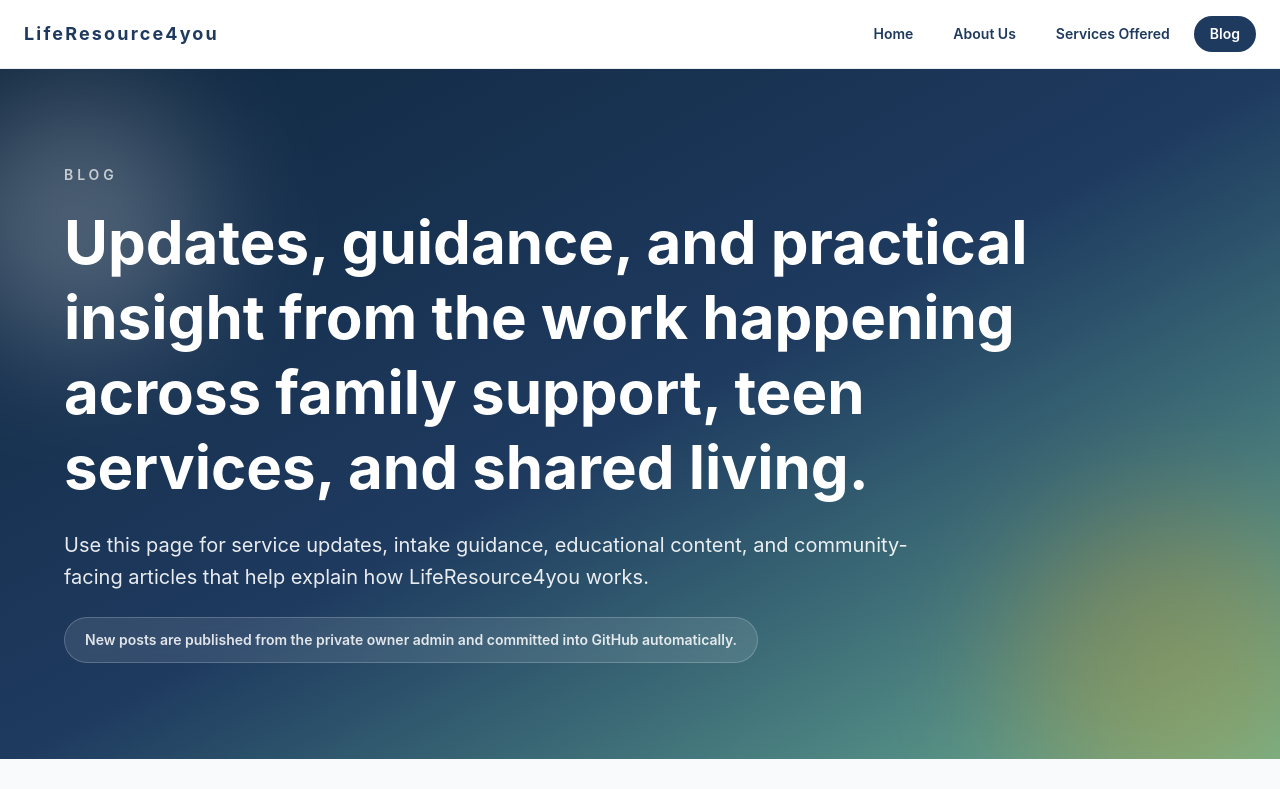
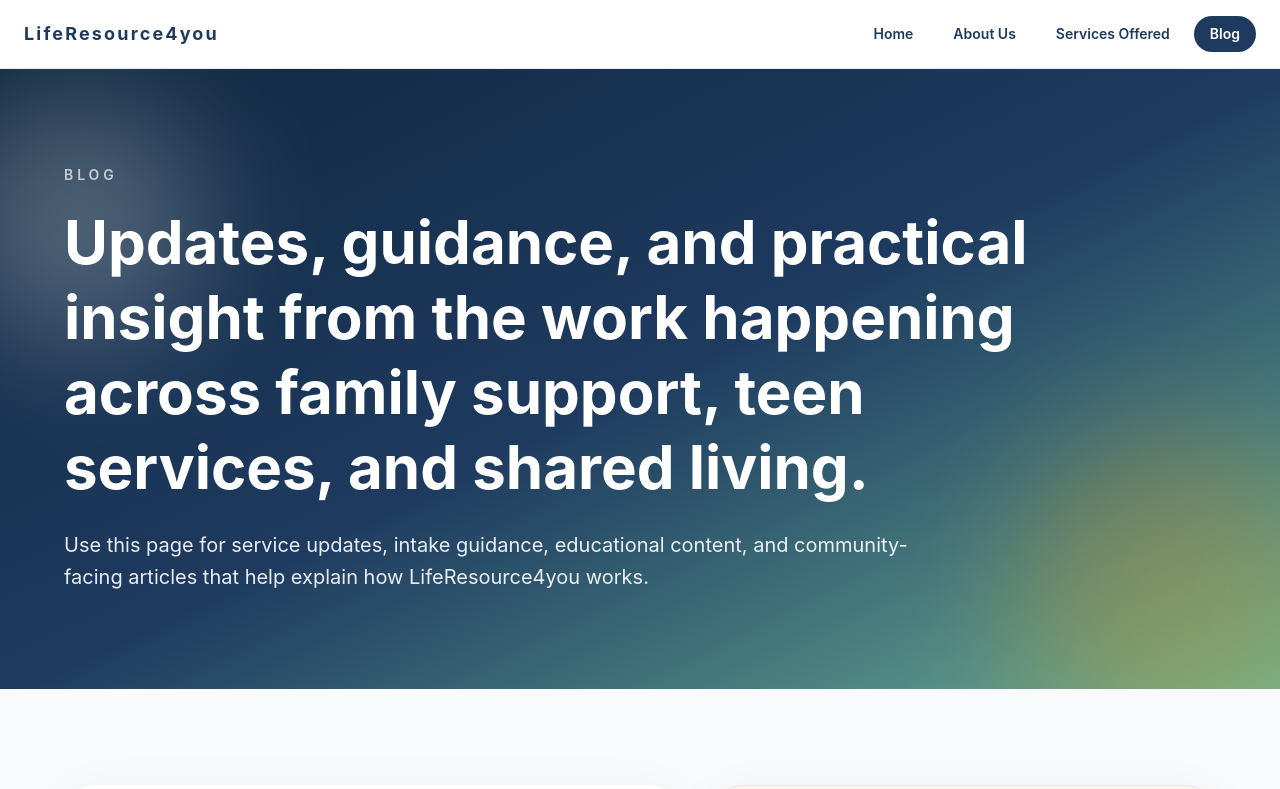
Before and after one commit to sdaulat123/Fundraiser-website, a React (Vite) app: page /blog in a window 1280 px wide. Shown: the top 789 px of the page. Built offline with nearby package versions, Linux system fonts and the light colour scheme.

Commit message:
Remove blog hero admin note

```diff
--- a/src/app/pages/BlogPage.tsx
+++ b/src/app/pages/BlogPage.tsx
@@ -64,14 +64,6 @@ export function BlogPage() {
             className="mt-6 max-w-4xl text-lg leading-8 text-white/90 md:text-xl"
           >
             Use this page for service updates, intake guidance, educational content, and community-facing articles that help explain how LifeResource4you works.
-          </motion.p>
-          <motion.p
-            initial={{ opacity: 0, y: 24 }}
-            animate={{ opacity: 1, y: 0 }}
-            transition={{ duration: 0.65, delay: 0.22 }}
-            className="mt-6 inline-flex max-w-4xl rounded-full border border-white/20 bg-white/10 px-5 py-3 text-sm font-semibold text-white/85 backdrop-blur-sm"
-          >
-            New posts are published from the private owner admin and committed into GitHub automatically.
           </motion.p>
         </div>
       </section>
```
